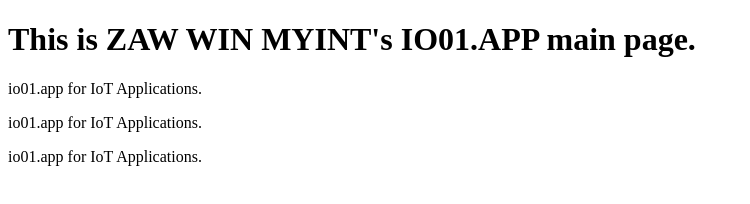
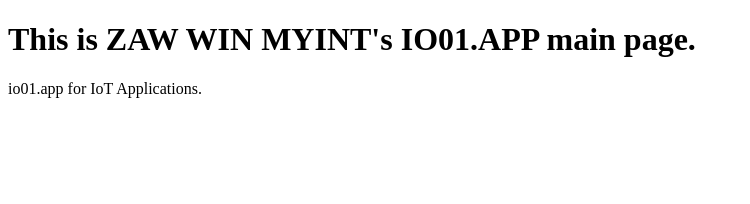
Before and after one commit to zwmyint/zwmyint-io01.github.io, a website: page dist/index.html in a window 1280 px wide. Shown: the whole page, without its empty margins (0-750 px from the left). Drawn offline with Linux system fonts and the light colour scheme.

Commit message:
test commit at main
this is test commit at main branch

```diff
--- a/dist/index.html
+++ b/dist/index.html
@@ -11,8 +11,6 @@
 <h1>This is ZAW WIN MYINT's IO01.APP main page.</h1>
 
 <p>io01.app for IoT Applications.</p>
-<p>io01.app for IoT Applications.</p>
-<p>io01.app for IoT Applications.</p>
 
 </body>
 </html>
```
